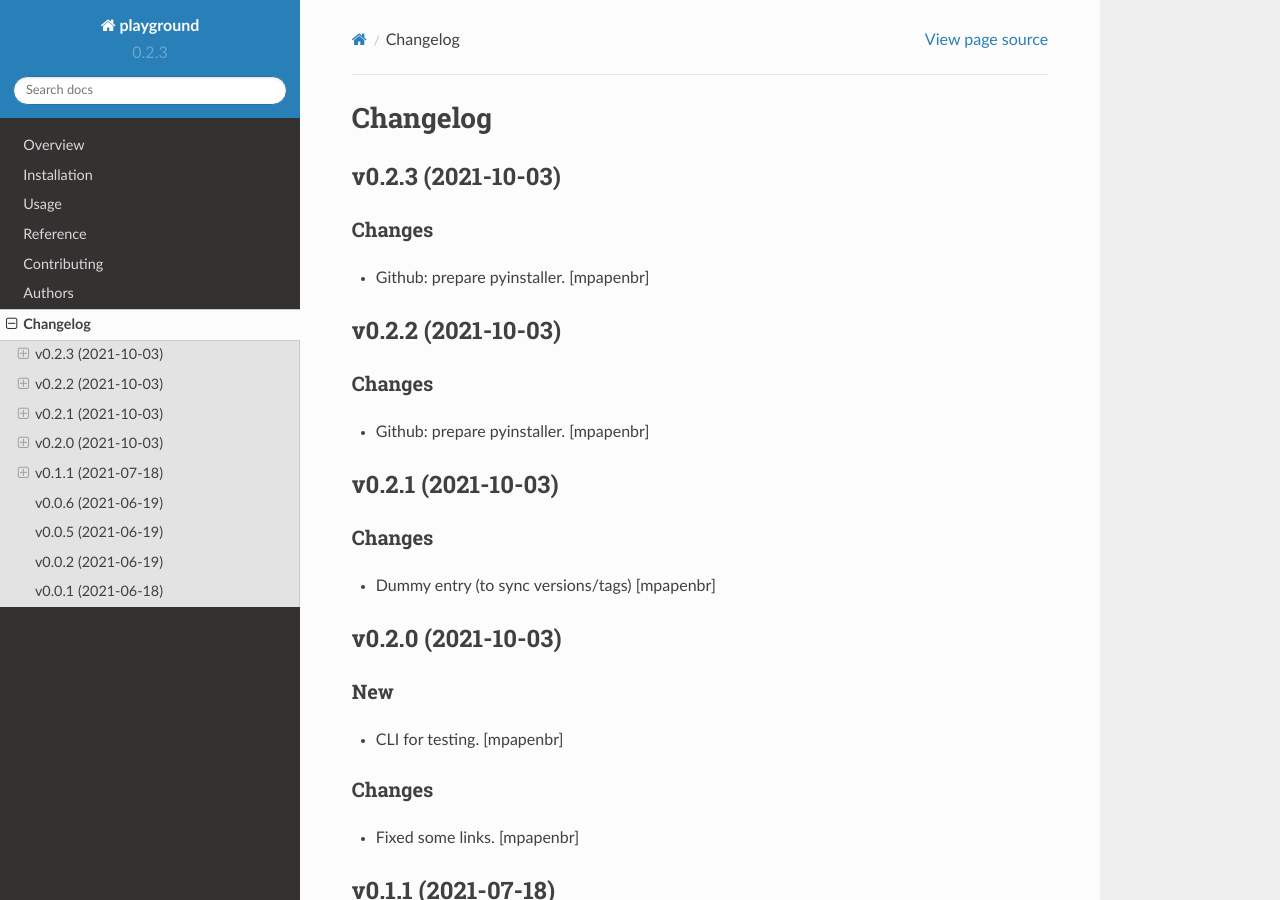
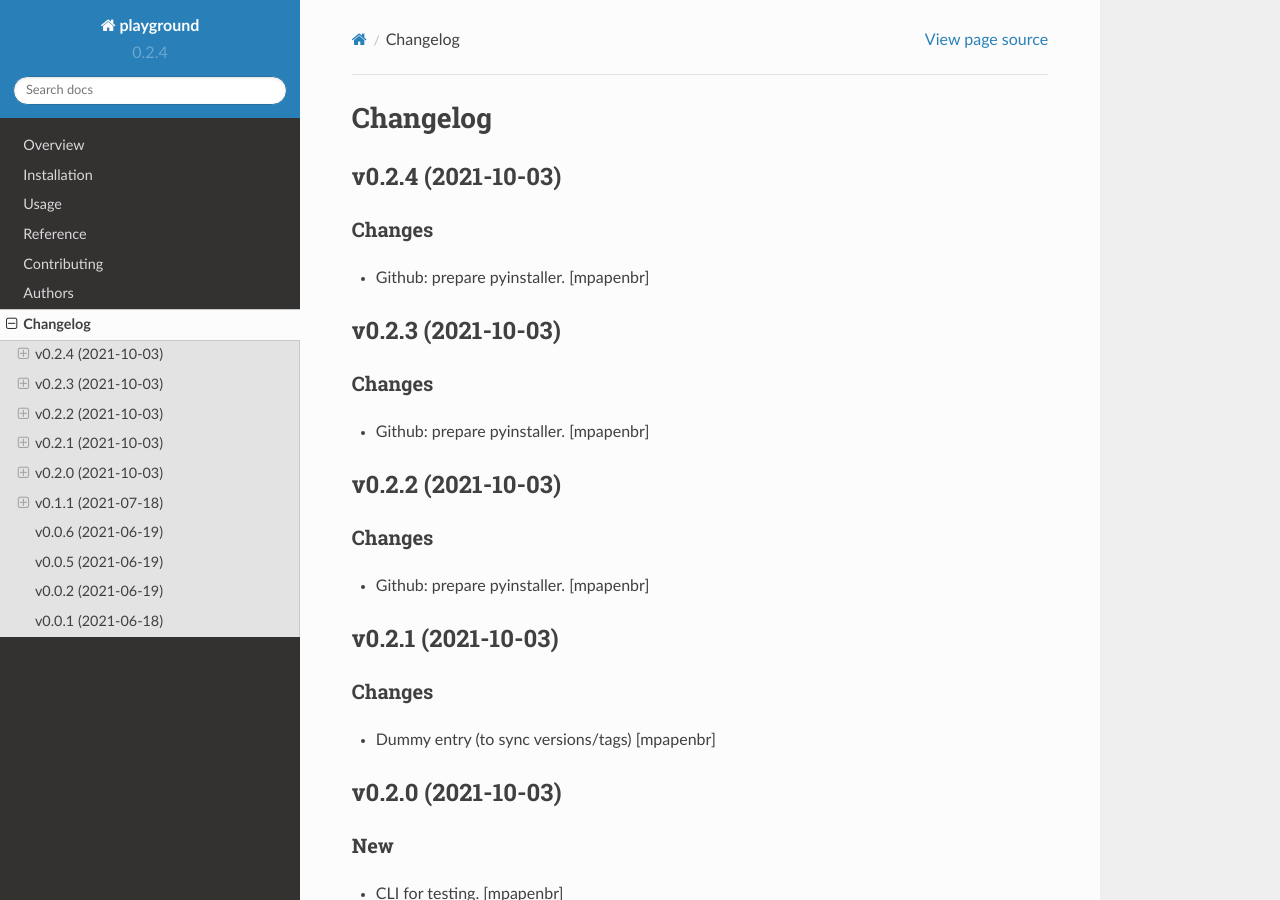
Before and after one commit to mpapenbr/playground-pyhton, a Sphinx documentation site: the page built from docs/changelog.rst, in a window 1280 px wide and 900 px high. Built offline with Sphinx 7.4.7 and the Read the Docs theme 2.0.0, drawn with Linux system fonts in a browser that asks for light colours.

Commit message:
Bump version: 0.2.3 → 0.2.4

```diff
--- a/CHANGELOG.rst
+++ b/CHANGELOG.rst
@@ -1,5 +1,13 @@
 Changelog
 =========
+
+
+v0.2.4 (2021-10-03)
+-------------------
+
+Changes
+~~~~~~~
+- Github: prepare pyinstaller. [mpapenbr]
 
 
 v0.2.3 (2021-10-03)
--- a/README.rst
+++ b/README.rst
@@ -40,9 +40,9 @@
     :alt: Supported implementations
     :target: https://pypi.org/project/playground
 
-.. |commits-since| image:: https://img.shields.io/github/commits-since/mpapenbr/playground-python/v0.2.3.svg
+.. |commits-since| image:: https://img.shields.io/github/commits-since/mpapenbr/playground-python/v0.2.4.svg
     :alt: Commits since latest release
-    :target: https://github.com/mpapenbr/playground-python/compare/v0.2.3...main
+    :target: https://github.com/mpapenbr/playground-python/compare/v0.2.4...main
 
 
 
--- a/docs/conf.py
+++ b/docs/conf.py
@@ -20,7 +20,7 @@
 year = '2021'
 author = 'Markus Papenbrock'
 copyright = '{0}, {1}'.format(year, author)
-version = release = '0.2.3'
+version = release = '0.2.4'
 
 pygments_style = 'trac'
 templates_path = ['.']
--- a/setup.py
+++ b/setup.py
@@ -23,7 +23,7 @@
 
 setup(
     name='playground',
-    version='0.2.3',
+    version='0.2.4',
     license='MIT',
     description='Playground for python stuff',
 
--- a/src/playground/__init__.py
+++ b/src/playground/__init__.py
@@ -1 +1 @@
-__version__ = '0.2.3'
+__version__ = '0.2.4'
```
Also changed, not shown: .bumpversion.cfg.
